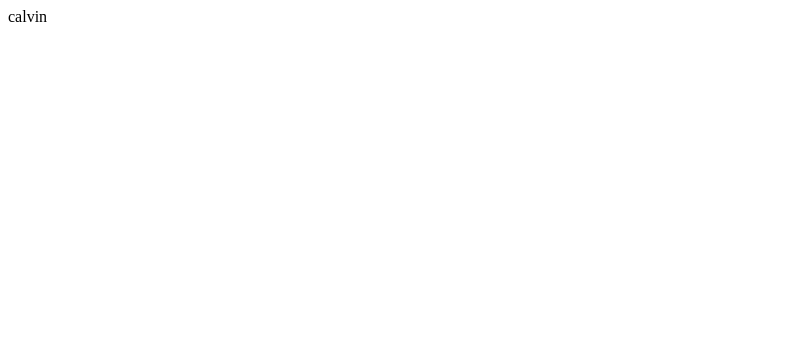
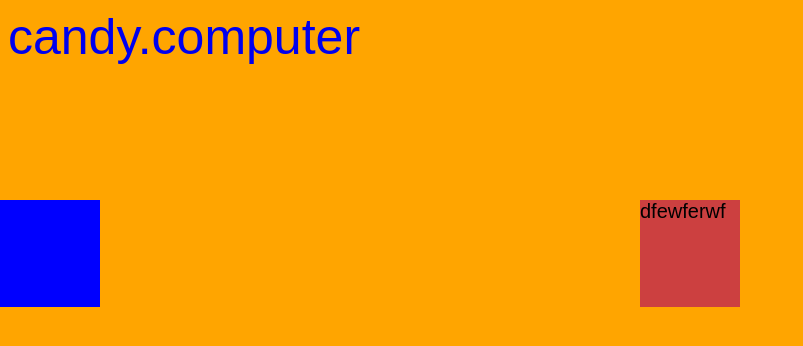
Before and after one commit to thetruth34/thetruth34.github.io, a plain HTML site: page index.html in a window 1280 px wide. Shown: the whole page, without its empty margins (0-803 px from the left). Drawn offline with Linux system fonts and the light colour scheme.

Commit message:
change css

```diff
--- a/index.html
+++ b/index.html
@@ -1 +1,23 @@
-calvin
+<!DOCTYPE html>
+<html>
+<head>
+	<title>candy.computer</title>
+	<link rel="stylesheet" type="text/css" href="styles.css">
+</head>
+<body>
+
+<div class="square"></div>
+
+<a style="text-decoration: none; font-size: 50px" href="http://candy.computer" target="_blank">candy.computer</a>
+
+<div>dfewferwf</div>
+
+<style type="text/css">
+
+
+body {
+	background-color: orange
+}
+</style>
+</body>
+</html>
--- /dev/null
+++ b/styles.css
@@ -0,0 +1,21 @@
+html, body {
+	font-size: 20px;
+	font-family: arial;
+}
+
+div{
+	    position: absolute;
+    height: 107px;
+    width: 100px;
+    background-color: #cc4040;
+    left: 50%;
+    top: 25%;
+}
+
+
+.square
+{
+	background-color: blue;
+	left:0;
+	font-size: 23px;
+}
```
